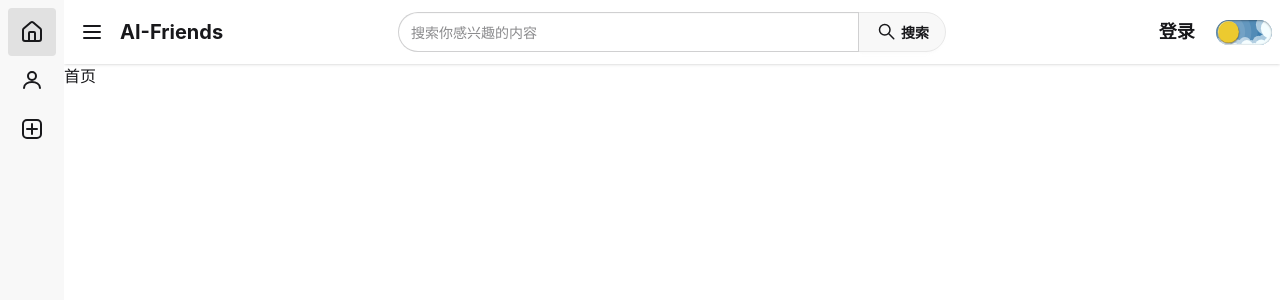
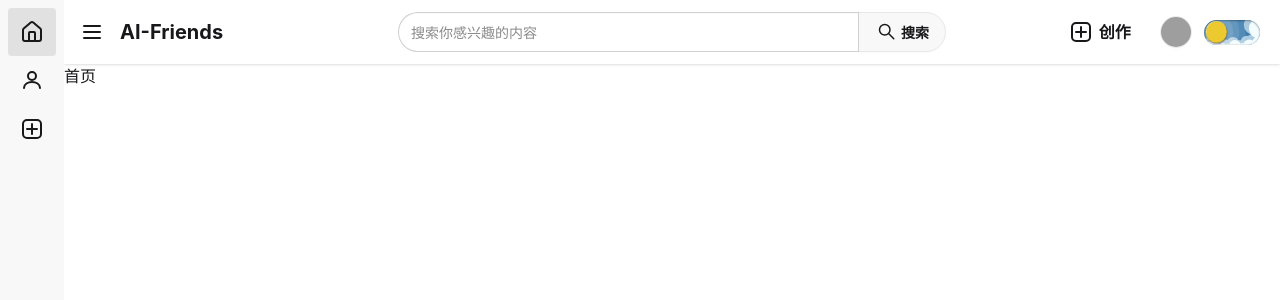
Before and after one commit to hueryan/AIChatWithU, a Vue app in the folder frontend/: page / in a window 1280 px wide. Shown: the top 300 px of the page. Built offline with nearby package versions, Linux system fonts and the light colour scheme; the HTML template or start-up script is replaced by a standard one.

Commit message:
实现下拉菜单

```diff
--- a/frontend/src/components/navbar/NavBar.vue
+++ b/frontend/src/components/navbar/NavBar.vue
@@ -6,6 +6,10 @@ import FriendIcon from "@/components/navbar/icons/FriendIcon.vue";
 import CreateIcon from "@/components/navbar/icons/CreateIcon.vue";
 import SearchIcon from "@/components/navbar/icons/SearchIcon.vue";
 import ThemeToggle from "@/components/navbar/icons/ThemeToggle.vue";
+import {useUserStore} from "@/stores/user.ts";
+import UserMenu from "@/components/navbar/UserMenu.vue";
+
+const user = useUserStore()
 </script>
 
 <template>
@@ -33,10 +37,16 @@ import ThemeToggle from "@/components/navbar/icons/ThemeToggle.vue";
         </div>
 
         <div class="navbar-end">
-          <RouterLink :to="{name: 'user-account-login-index'}" active-class="btn-active" class="btn btn-ghost text-lg mr-1">登录</RouterLink>
-          <ThemeToggle />
+          <RouterLink v-if="user.isLogin()" :to="{name: 'create-index'}" active-class="btn-active" class="btn btn-ghost text-base mr-3">
+            <CreateIcon />
+            创作
+          </RouterLink>
+          <RouterLink v-if="!user.isLogin()" :to="{name: 'user-account-login-index'}" active-class="btn-active" class="btn btn-ghost text-lg mr-3">
+            登录
+          </RouterLink>
+          <UserMenu v-else />
+          <ThemeToggle class="mr-3" />
         </div>
-
       </nav>
       <!-- Page content here -->
       <slot></slot>
--- /dev/null
+++ b/frontend/src/components/navbar/UserMenu.vue
@@ -0,0 +1,59 @@
+<script setup lang="ts">
+
+import {useUserStore} from "@/stores/user.ts";
+import UserSpaceIcon from "@/components/navbar/icons/UserSpaceIcon.vue";
+import UserProfileIcon from "@/components/navbar/icons/UserProfileIcon.vue";
+import UserLogoutIcon from "@/components/navbar/icons/UserLogoutIcon.vue";
+
+const user = useUserStore()
+
+function closeMenu() {
+  const element = document.activeElement
+  if (element && element instanceof HTMLElement) element.blur()
+}
+</script>
+
+<template>
+  <div class="dropdown dropdown-end">
+    <div tabindex="0" role="button" class="avatar btn btn-circle w-8 h-8 mr-3">
+      <div class="w-8 rounded-full">
+        <img :src="user.photo" alt="">
+      </div>
+    </div>
+    <ul tabindex="-1" class="dropdown-content menu bg-base-100 rounded-box z-1 w-52 p-2 shadow-lg">
+      <li>
+        <RouterLink @click="closeMenu" :to="{name: 'user-space-index', params: {user_id: user.id}}">
+          <div class="avatar">
+            <div class="w-10 rounded-full">
+              <img :src="user.photo" alt="">
+            </div>
+          </div>
+          <span class="text-base font-bold line-clamp-1">{{ user.username }}</span>
+        </RouterLink>
+      </li>
+      <li>
+        <RouterLink @click="closeMenu" :to="{name: 'user-space-index', params: {user_id: user.id}}" class="text-sm font-bold py-3">
+          <UserSpaceIcon />
+          个人空间
+        </RouterLink>
+      </li>
+      <li>
+        <RouterLink @click="closeMenu" :to="{name: 'user-profile-index'}" class="text-sm font-bold py-3">
+          <UserSpaceIcon />
+          编辑资料
+        </RouterLink>
+      </li>
+      <li></li>
+      <li>
+        <a @click="closeMenu" class="text-sm font-bold py-3">
+          <UserLogoutIcon />
+          退出登录
+        </a>
+      </li>
+    </ul>
+  </div>
+</template>
+
+<style scoped>
+
+</style>
--- a/frontend/src/stores/counter.ts
+++ /dev/null
@@ -1,12 +0,0 @@
-import { ref, computed } from 'vue'
-import { defineStore } from 'pinia'
-
-export const useCounterStore = defineStore('counter', () => {
-  const count = ref(0)
-  const doubleCount = computed(() => count.value * 2)
-  function increment() {
-    count.value++
-  }
-
-  return { count, doubleCount, increment }
-})
--- /dev/null
+++ b/frontend/src/stores/user.ts
@@ -0,0 +1,47 @@
+import {defineStore} from "pinia";
+import {ref} from "vue";
+import type {UserInfo} from "@/types/user.ts";
+
+export const useUserStore = defineStore('user', () => {
+    const id = ref<number>(1)
+    const username = ref<string>('yqy')
+    const photo = ref<string>('http://127.0.0.1:8000/media/user/photos/default.jpg')
+    const profile = ref<string>('111')
+    const accessToken = ref<string>('111')
+
+    function isLogin(){
+        return !!accessToken.value
+    }
+
+    function setAccessToken(token:string | null) {
+        accessToken.value = token ?? ''
+    }
+
+    function setUserInfo(data:UserInfo) {
+        id.value = data.user_id
+        username.value = data.username
+        photo.value = data.photo
+        profile.value = data.profile
+    }
+
+    function logout() {
+        id.value = 0
+        username.value = ''
+        photo.value = ''
+        profile.value = ''
+        accessToken.value = ''
+    }
+
+    return {
+        id,
+        username,
+        photo,
+        profile,
+        accessToken,
+        isLogin,
+        setAccessToken,
+        setUserInfo,
+        logout,
+
+    }
+})
--- /dev/null
+++ b/frontend/src/types/user.ts
@@ -0,0 +1,6 @@
+export interface UserInfo {
+  user_id: number
+  username: string
+  photo: string
+  profile: string
+}
```
